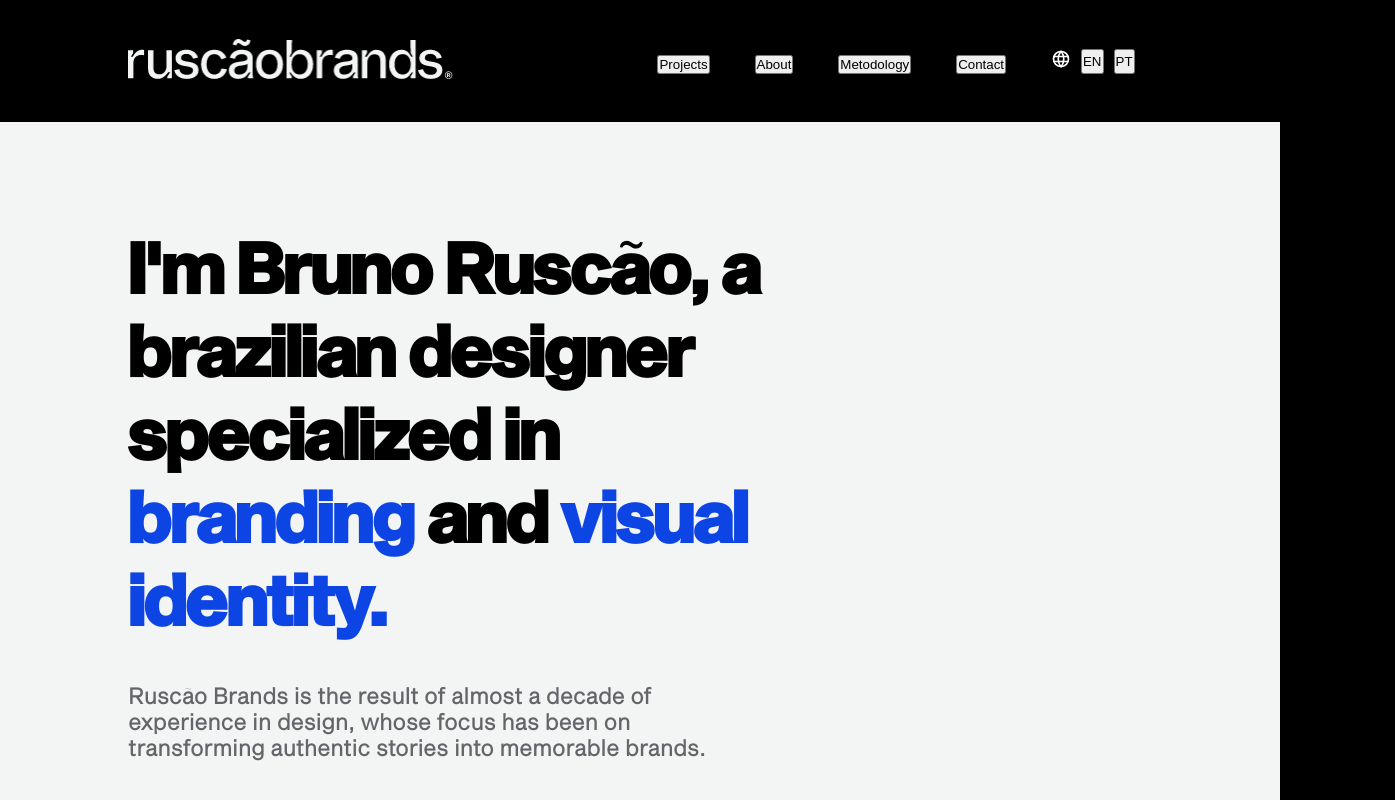
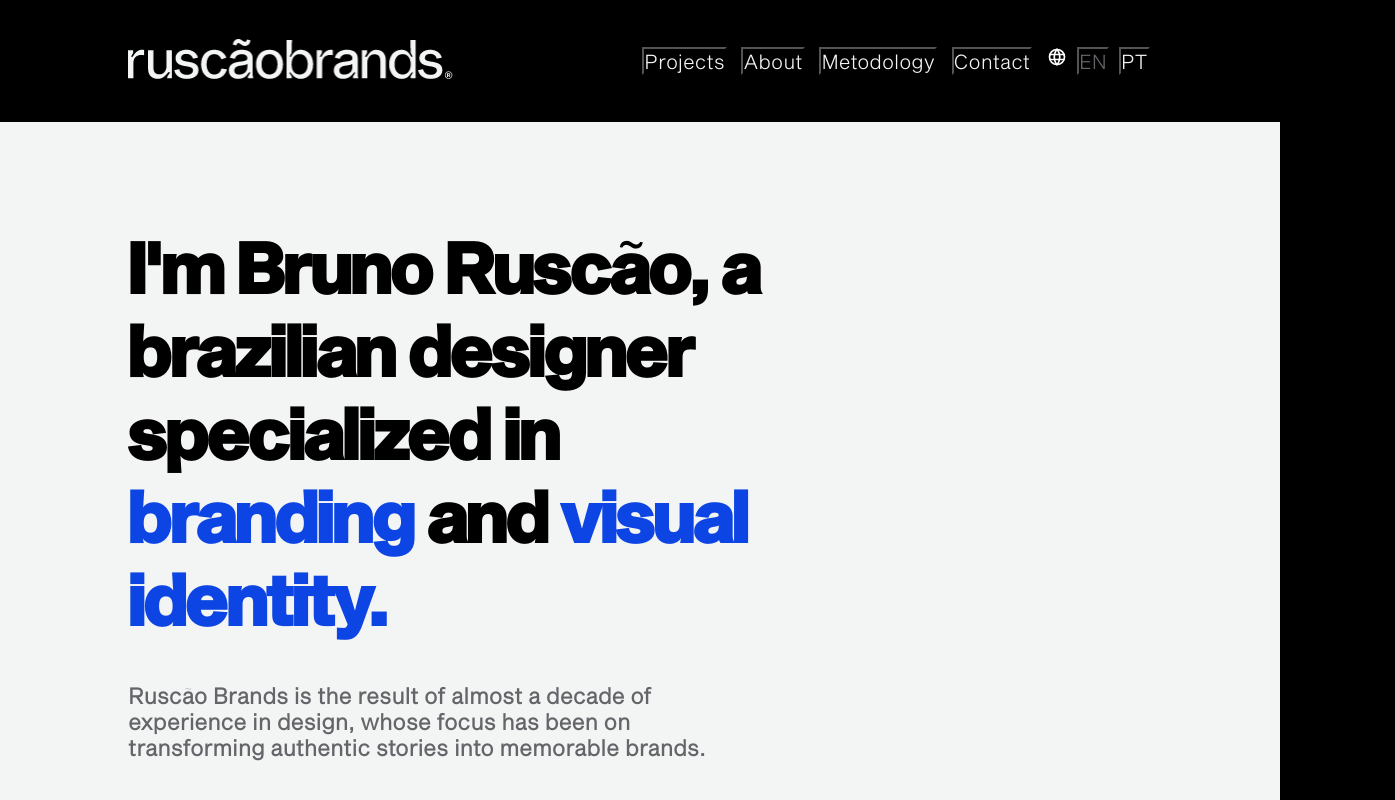
Before and after one commit to igorsans/ruscaobrands, a React (Vite) app in the folder ruscaobrands/: page /aboutme in a window 1280 px wide. Shown: the top 800 px of the page, 1395 px wide, since content can reach past the window. Built offline with nearby package versions, Linux system fonts and the light colour scheme.

Commit message:
Ajustes em estilos

```diff
--- a/ruscaobrands/src/assets/components/AboutMe/Style.js
+++ b/ruscaobrands/src/assets/components/AboutMe/Style.js
@@ -6,6 +6,7 @@ const AboutMeStyle = styled.div`
   align-items: center;
   color: white;
   & .textAboutMe {
+    margin-top: 60px;
     display: flex;
     flex-direction: column;
     gap: 20px 0px;
@@ -23,6 +24,10 @@ const AboutMeStyle = styled.div`
     width: 475px;
     height: 429px;
   }
+  & img {
+    width: 100%;
+    height: 100%;
+  }
 
 `;
 export default AboutMeStyle;
--- a/ruscaobrands/src/assets/components/MoreAboutMe/Style.js
+++ b/ruscaobrands/src/assets/components/MoreAboutMe/Style.js
@@ -3,23 +3,24 @@ import styled from "styled-components";
 const StyledMore = styled.div`
 margin: 0 10%;
 display: flex;
-gap: 72px;
 color: var(--color1);
+justify-content: flex-start;
 font-family: var(--light);
+gap: 100px;
 & img{
-    height: 450px;
-    width: 40%;
+    height: 550px;
 }
 & .content{
     display: flex;
     flex-direction: column;
     gap: 40px;
-    width: 200px;
-    font-size: 18px;
+    width: 30%;
+    font-size: 23px;
+    inline-size: 320px;
 }
 & .strong{
     font-family: var(--titulo);
-    font-size: 23px;
+    font-size: 35px;
 }
 `
 export default StyledMore
--- a/ruscaobrands/src/assets/components/Nav/Style.js
+++ b/ruscaobrands/src/assets/components/Nav/Style.js
@@ -10,11 +10,36 @@ const NavBar = styled.nav`
   color: var(--color5);
   & a {
     color: var(--color5);
-    text-decoration: none;
+    cursor: pointer;
+  }
+  & a:hover {
+    & button {
+      text-decoration: underline var(--color2) 2px;
+    }
+  }
+  & .active {
+    text-decoration: underline var(--color2) 3px;
+    border-bottom: 3px solid (--color2);
+    & button{
+      color: var(--color4);
+    }
   }
   & div {
     display: flex;
     gap: 10px;
   }
+  & button {
+    cursor: pointer;
+    background: none;
+    color: var(--color3);
+    font-size: 20px;
+    font-family: var(--light);
+  }
+  & button:hover{
+    color: var(--color4);
+  }
+  & .ativo{
+    color: var(--color4);
+  }
 `;
 export default NavBar;
--- a/ruscaobrands/src/assets/components/WorkTogether/Style.js
+++ b/ruscaobrands/src/assets/components/WorkTogether/Style.js
@@ -6,19 +6,16 @@ const WorkStyle = styled.div`
   flex-direction: column;
   & .togetherIntro {
     display: flex;
-    justify-content: flex-start;
     color: var(--color3);
     & h2 {
       font-family: var(--titulo);
       font-size: 100px;
       width: 50%;
-      height: 221px;
     }
     & h3 {
       font-family: var(--corrido);
       margin-top: 30px;
       width: 40%;
-      height: 245px;
       font-size: 30px;
     }
   }
--- a/ruscaobrands/src/pages/about/Style.js
+++ b/ruscaobrands/src/pages/about/Style.js
@@ -5,7 +5,6 @@ const StyledAbout = styled.div`
   margin-top: 122px;
   display: flex;
   flex-direction: column;
-  align-items: center;
 `;
 
 export default StyledAbout;
```
